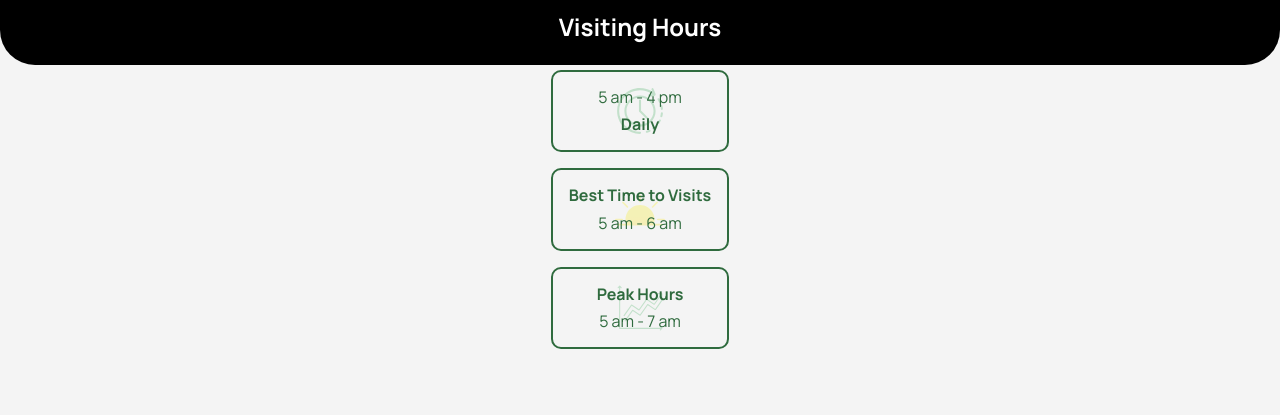
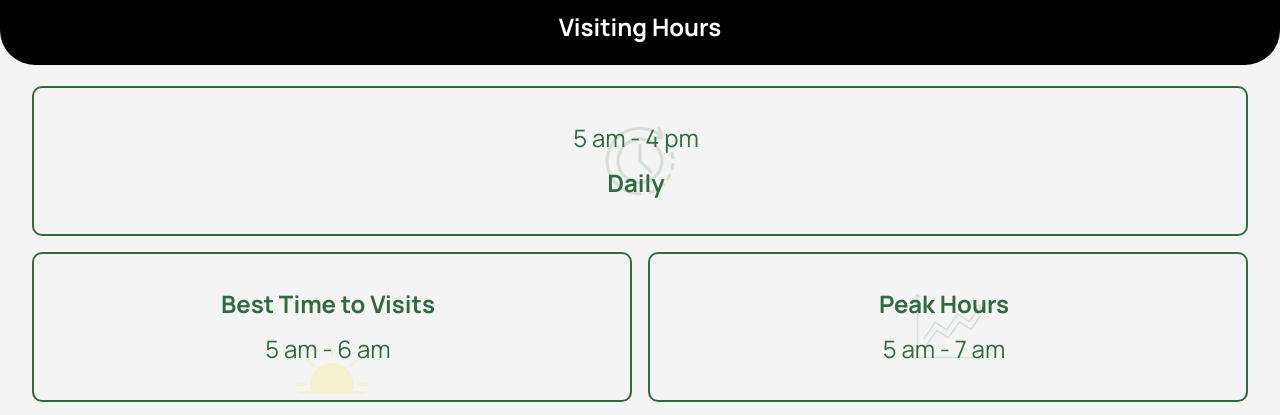
Before and after one commit to Delfiald/kelimutu-public-info, a React (Vite) app: page / in a window 1280 px wide. Shown: the part 805-1220 px from the top of the page. Before the commit the page ends 1154 px from the top, so only its background shows below. Built offline with nearby package versions, Linux system fonts and the light colour scheme.

Commit message:
Enhance Visiting Hours cards with detail and transitions
- Add detail text to each card
- Add hover transitions for smoother interaction

```diff
--- a/src/components/VisitingHours/VisitingHours.jsx
+++ b/src/components/VisitingHours/VisitingHours.jsx
@@ -4,13 +4,18 @@ import DailyIcon from "../../assets/visitingHours/Daily.svg?react";
 import PeakHoursIcon from "../../assets/visitingHours/Peak hours.svg?react";
 import SunriseIcon from "../../assets/visitingHours/Sunrise.svg?react";
 
-function HoursCard({ title, time, background }) {
+function HoursCard({ title, time, background, detail }) {
  return (
   <div className={styles["card-container"]}>
    <div className={styles["card-background"]}>{background}</div>
    <div className={styles["card-content"]}>
-    <div className={styles.title}>{title}</div>
-    <div className={styles.time}>{time}</div>
+    <div className={styles["main-information"]}>
+     <div className={styles.title}>{title}</div>
+     <div className={styles.time}>{time}</div>
+    </div>
+    <div className={styles.detail}>
+     <p>{detail}</p>
+    </div>
    </div>
   </div>
  );
@@ -23,16 +28,23 @@ function VisitingHours() {
     <h2>Visiting Hours</h2>
    </div>
    <div className={styles["visiting-hours-container"]}>
-    <HoursCard title="Daily" time="5 am - 4 pm" background={<DailyIcon />} />
+    <HoursCard
+     title="Daily"
+     time="5 am - 4 pm"
+     background={<DailyIcon />}
+     detail={"Open every day throughout the year."}
+    />
     <HoursCard
      title="Best Time to Visits"
      time="5 am - 6 am"
      background={<SunriseIcon />}
+     detail={"For catching the sunrise and enjoying early-morning scenery"}
     />
     <HoursCard
      title="Peak Hours"
      time="5 am - 7 am"
      background={<PeakHoursIcon />}
+     detail={"The busiest period as visitors gather for the sunrise"}
     />
    </div>
   </section>
@@ -45,4 +57,5 @@ HoursCard.propTypes = {
  title: PropTypes.string.isRequired,
  time: PropTypes.string.isRequired,
  background: PropTypes.node,
+ detail: PropTypes.string,
 };
--- a/src/components/VisitingHours/visitingHours.module.css
+++ b/src/components/VisitingHours/visitingHours.module.css
@@ -30,9 +30,12 @@
 .visiting-hours-container {
  width: 100%;
  display: grid;
+ grid-template-columns: repeat(auto-fit, minmax(250px, 1fr));
+ grid-auto-rows: minmax(150px, auto);
  align-items: center;
  justify-content: center;
  gap: 1rem;
+ padding: 1rem;
 }
 
 .visiting-hours-container .card-container {
@@ -44,36 +47,120 @@
  border: 2px solid var(--primary-color);
  border-radius: 10px;
  gap: 1rem;
+ height: 100%;
+ transition: 0.25s all ease;
+ color: var(--primary-color);
+}
+
+.visiting-hours-container .card-container:hover {
+ background: var(--primary-color);
+ color: var(--light-color);
 }
 
 .visiting-hours-container .card-container .card-background {
  position: absolute;
- top: calc(50% - 25px);
- left: calc(50% - 25px);
+ top: 50%;
+ left: 50%;
+ transform: translate(-50%, -50%);
  z-index: -1;
- width: 50px;
- height: 50px;
+ width: 75px;
+ height: 75px;
  object-fit: contain;
  overflow: hidden;
  display: flex;
  align-items: center;
  justify-content: center;
- opacity: 0.25;
+ opacity: 0.15;
+ transition: var(--transition-medium) all ease;
 }
 
 .visiting-hours-container .card-container .card-content {
  display: flex;
  align-items: center;
  justify-content: center;
- flex-direction: column;
  gap: 0.5rem;
- color: var(--primary-color);
 }
 
-.visiting-hours-container .card-container:first-child .card-content {
+.visiting-hours-container .card-container .card-content > div {
+ flex: 1;
+}
+
+.visiting-hours-container .card-container .card-content .main-information {
+ display: flex;
+ align-items: center;
+ justify-content: center;
+ flex-direction: column;
+ gap: 1rem;
+}
+
+.visiting-hours-container
+ .card-container:first-child
+ .card-content
+ .main-information {
  flex-direction: column-reverse;
 }
 
 .visiting-hours-container .card-container .card-content .title {
  font-weight: bold;
+ text-align: center;
 }
+
+.visiting-hours-container .card-container .card-content .detail {
+ opacity: 0;
+ overflow: hidden;
+ flex: 0;
+ display: flex;
+ align-items: center;
+ justify-content: center;
+ transition: 0.3s all ease;
+ max-height: 0;
+}
+
+.visiting-hours-container .card-container:hover .card-content .detail {
+ opacity: 1;
+ flex: 1;
+ max-height: 100px;
+}
+
+.visiting-hours-container .card-container .card-content .detail p {
+ transform: scaleX(0);
+ transform-origin: left;
+ transition: 0.3s all 0.15s cubic-bezier(0.25, 0.46, 0.45, 0.94);
+ opacity: 0;
+}
+
+.visiting-hours-container .card-container:hover .card-content .detail p {
+ transform: scaleX(1);
+ opacity: 1;
+}
+
+.visiting-hours-container .card-container:nth-child(2) .card-background {
+ top: 80%;
+ transform: translate(-50%, -50%);
+}
+
+.visiting-hours-container .card-container:hover .card-background {
+ color: var(--light-color);
+ z-index: 1;
+}
+
+.visiting-hours-container .card-container:nth-child(2):hover .card-background {
+ opacity: 0.75;
+ filter: drop-shadow(0 0 20px #f6eb00);
+}
+
+@media (min-width: 550px) {
+ .visiting-hours-container {
+  grid-template-columns: repeat(2, minmax(200px, 600px));
+ }
+
+ .visiting-hours-container .card-container:first-child {
+  grid-column: 1 / -1;
+ }
+}
+
+@media (min-width: 1100px) {
+ .visiting-hours-container {
+  font-size: 1.5rem;
+ }
+}
```
Also changed, not shown: src/assets/visitingHours/Daily.svg, src/assets/visitingHours/Peak hours.svg.
